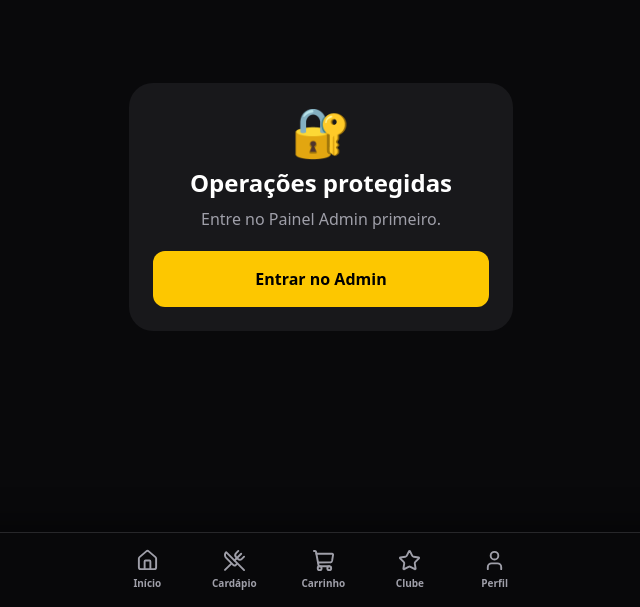
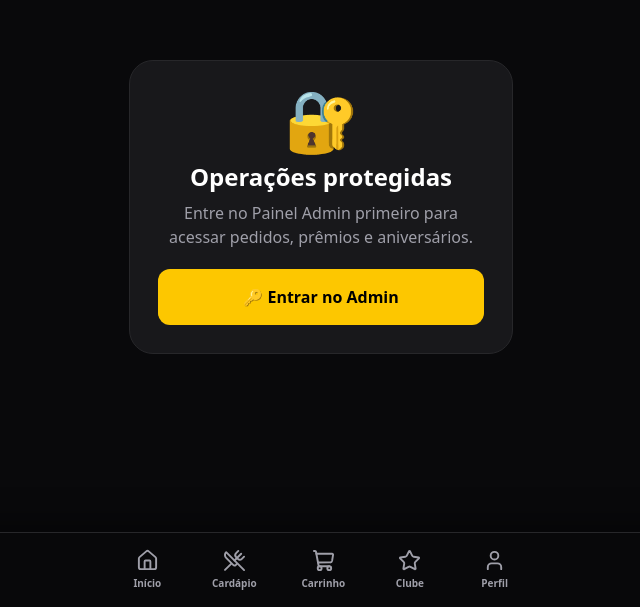
Before and after one commit to UniversalKnowledgeEcosystem/popular-app, a Next.js app: page /admin/operacoes in a window 1280 px wide. Shown: the part 193-800 px from the top of the page, without its empty margins (319-959 px from the left). Built offline with nearby package versions, Linux system fonts and the light colour scheme.

Commit message:
Melhora tratamento de sessao expirada na central de operacoes

```diff
--- a/app/admin/operacoes/page.tsx
+++ b/app/admin/operacoes/page.tsx
@@ -4,11 +4,11 @@ import {useCallback,useEffect,useState} from "react";
 import Operacao from "../Operacao";
 const KEY="popular_admin_token";
 export default function OperacoesPage(){
- const[token,setToken]=useState("");const[d,setD]=useState<any>({pedidos:[],premios:[],aniversarios:[]});const[func,setFunc]=useState("");const[msg,setMsg]=useState("");const[loading,setLoading]=useState(true);
+ const[token,setToken]=useState("");const[d,setD]=useState<any>({pedidos:[],premios:[],aniversarios:[]});const[func,setFunc]=useState("");const[msg,setMsg]=useState("");const[loading,setLoading]=useState(true);const[expirada,setExpirada]=useState(false);
  useEffect(()=>{setToken(localStorage.getItem(KEY)||"");setFunc(localStorage.getItem("popular_admin_funcionario")||"")},[]);
- const api=useCallback(async(body:any)=>{try{const r=await fetch("/api/admin",{method:"POST",headers:{"Content-Type":"application/json",Authorization:`Bearer ${token}`},body:JSON.stringify(body)}),j=await r.json();if(!r.ok){setMsg(`⚠️ ${j.error||"Erro na operação"}`);return null}return j}catch{setMsg("⚠️ Falha de conexão. Tente novamente.");return null}},[token]);
- const load=useCallback(async()=>{if(!token)return;setLoading(true);const [po,pr,an]=await Promise.all([api({action:"listar_pedidos"}),api({action:"listar_premios"}),api({action:"listar_aniversarios_pendentes"})]);setD({pedidos:po?.pedidos||[],premios:pr?.premios||[],aniversarios:an?.clientes||an?.aniversarios||[]});setLoading(false)},[token,api]);
+ const api=useCallback(async(body:any)=>{try{const r=await fetch("/api/admin",{method:"POST",headers:{"Content-Type":"application/json",Authorization:`Bearer ${token}`},body:JSON.stringify(body)}),j=await r.json();if(r.status===401||String(j.error||"").toLowerCase().includes("sessão")||String(j.error||"").toLowerCase().includes("sessao")){localStorage.removeItem(KEY);setToken("");setExpirada(true);setMsg("");return null}if(!r.ok){setMsg(`⚠️ ${j.error||"Erro na operação"}`);return null}return j}catch{setMsg("⚠️ Falha de conexão. Tente novamente.");return null}},[token]);
+ const load=useCallback(async()=>{if(!token)return;setLoading(true);const [po,pr,an]=await Promise.all([api({action:"listar_pedidos"}),api({action:"listar_premios"}),api({action:"listar_aniversarios_pendentes"})]);if(po||pr||an)setD({pedidos:po?.pedidos||[],premios:pr?.premios||[],aniversarios:an?.clientes||an?.aniversarios||[]});setLoading(false)},[token,api]);
  useEffect(()=>{if(!token)return;void load();const x=setInterval(()=>void load(),15000);return()=>clearInterval(x)},[token,load]);
- if(!token)return <main className="min-h-screen bg-zinc-950 text-white grid place-items-center p-5"><div className="max-w-sm w-full bg-zinc-900 rounded-3xl p-6 text-center"><div className="text-5xl">🔐</div><h1 className="text-2xl font-black mt-3">Operações protegidas</h1><p className="text-zinc-400 mt-2">Entre no Painel Admin primeiro.</p><Link href="/admin" className="block bg-yellow-400 text-black p-4 rounded-xl font-black mt-5">Entrar no Admin</Link></div></main>;
- return <main className="min-h-screen bg-zinc-950 text-white p-4 pb-24"><div className="max-w-4xl mx-auto"><header className="flex justify-between items-center gap-3"><div><p className="text-yellow-400 text-xs font-black">POPULAR • ADMIN</p><h1 className="text-3xl font-black">⚡ Operações</h1></div><Link href="/admin" className="bg-zinc-800 px-4 py-3 rounded-xl font-bold">← Admin</Link></header>{msg&&<div className="mt-4 bg-zinc-800 border border-zinc-700 p-3 rounded-xl text-sm text-center">{msg}</div>}{loading?<div className="mt-8 bg-zinc-900 rounded-3xl p-8 text-center"><div className="animate-pulse text-4xl">⚡</div><p className="text-zinc-400 mt-3">Carregando central operacional...</p></div>:<Operacao d={d} api={api} load={load} func={func} setFunc={setFunc} setMsg={setMsg}/>}</div></main>
+ if(!token)return <main className="min-h-screen bg-zinc-950 text-white grid place-items-center p-5"><div className="max-w-sm w-full bg-zinc-900 border border-zinc-800 rounded-3xl p-7 text-center"><div className="text-6xl">🔐</div><h1 className="text-2xl font-black mt-3">{expirada?"Sua sessão expirou":"Operações protegidas"}</h1><p className="text-zinc-400 mt-2">{expirada?"Por segurança, entre novamente no Painel Admin para continuar.":"Entre no Painel Admin primeiro para acessar pedidos, prêmios e aniversários."}</p><Link href="/admin" className="block bg-yellow-400 text-black p-4 rounded-xl font-black mt-5">🔑 {expirada?"Entrar novamente":"Entrar no Admin"}</Link></div></main>;
+ return <main className="min-h-screen bg-zinc-950 text-white p-4 pb-24"><div className="max-w-4xl mx-auto"><header className="flex justify-between items-center gap-3"><div><p className="text-yellow-400 text-xs font-black">POPULAR • CENTRAL DE GESTÃO</p><h1 className="text-3xl font-black">⚡ Operações</h1><p className="text-zinc-500 text-sm mt-1">Pedidos, fidelidade e conferências em um só lugar.</p></div><Link href="/admin" className="bg-zinc-800 px-4 py-3 rounded-xl font-bold">← Admin</Link></header>{msg&&<div className="mt-4 bg-zinc-800 border border-zinc-700 p-3 rounded-xl text-sm text-center">{msg}</div>}{loading?<div className="mt-8 bg-zinc-900 rounded-3xl p-8 text-center"><div className="animate-pulse text-4xl">⚡</div><p className="text-zinc-400 mt-3">Carregando central operacional...</p></div>:<Operacao d={d} api={api} load={load} func={func} setFunc={setFunc} setMsg={setMsg}/>}</div></main>
 }
```
